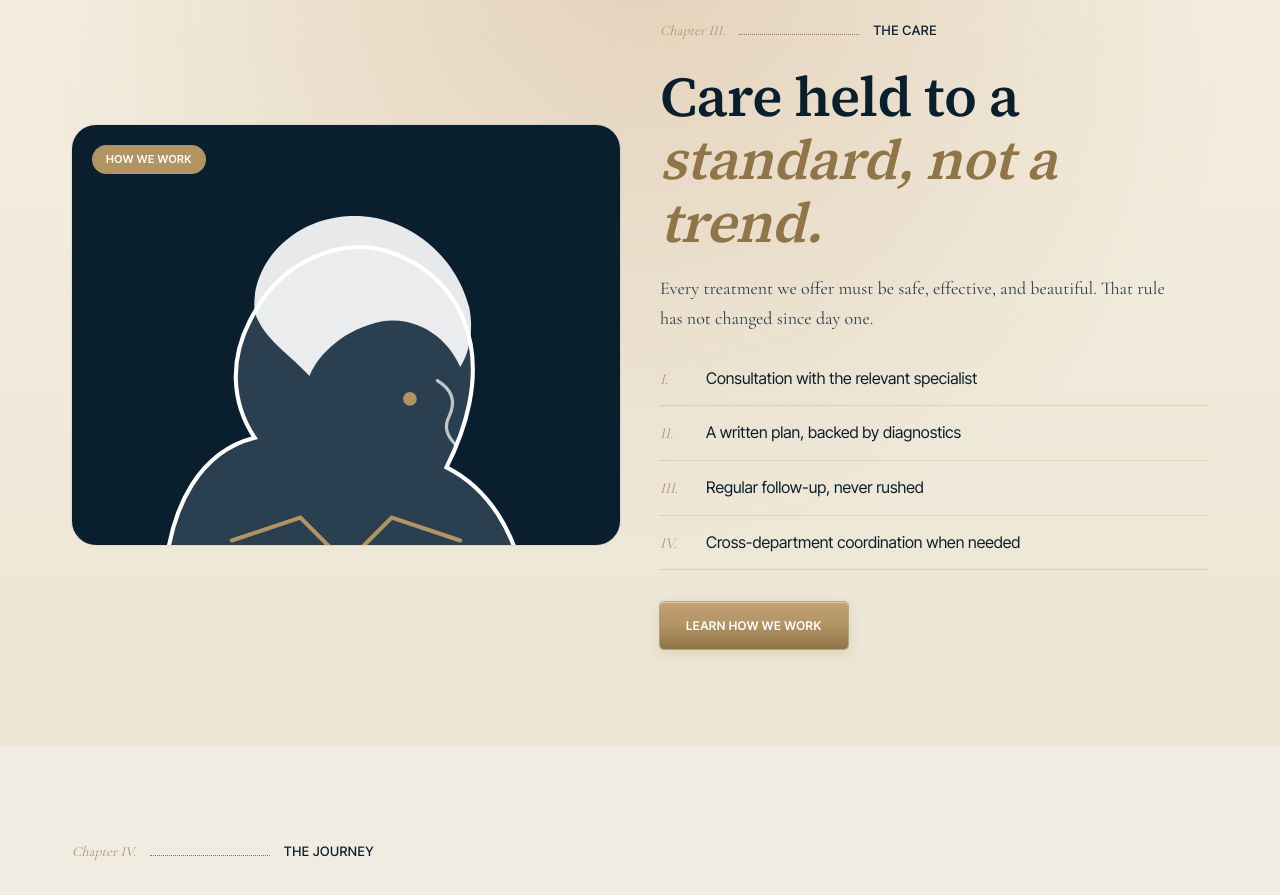
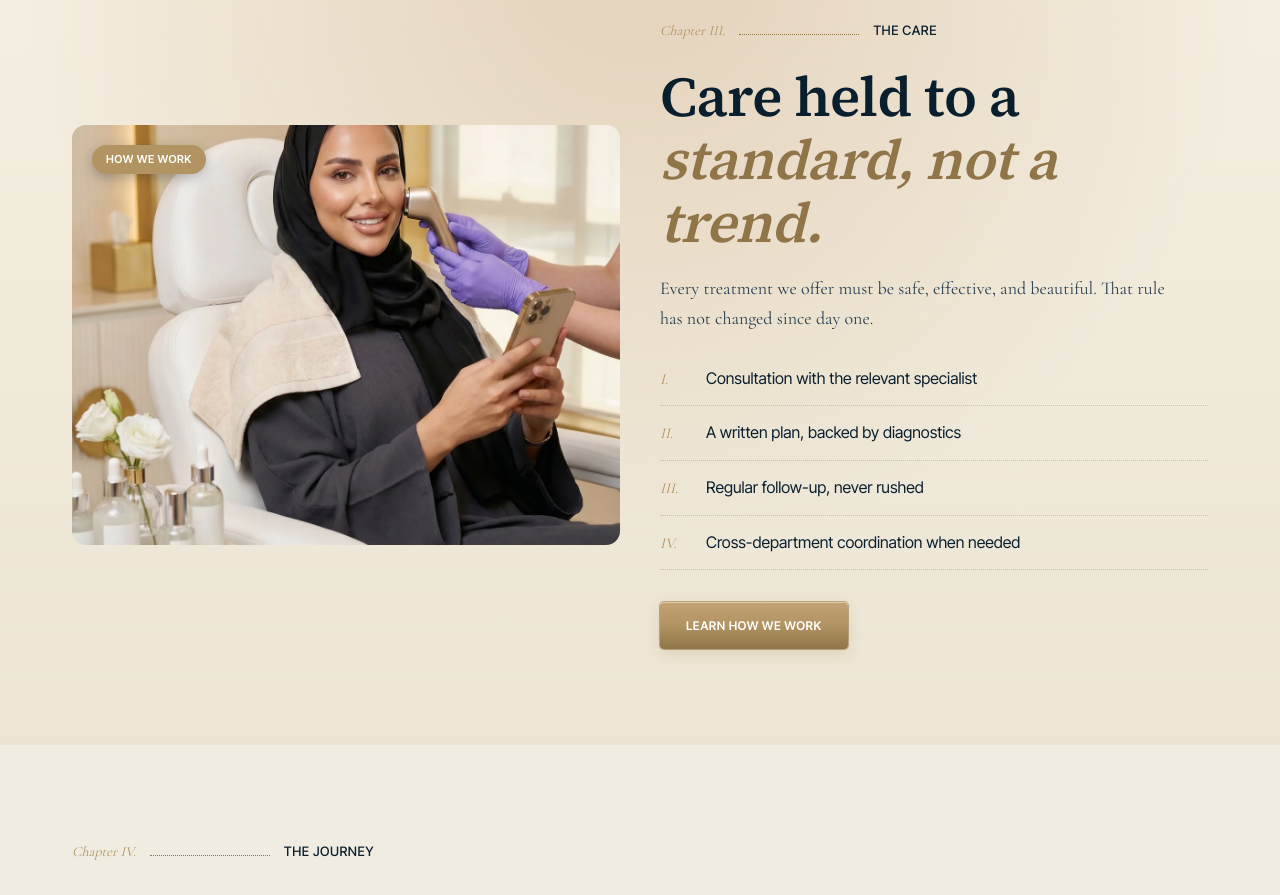
Before and after one commit to sabilox60-byte/bright-al-ahsa-clinic-2, a Next.js app: page / in a window 1280 px wide. Shown: the part 2820-3715 px from the top of the page. Built offline with nearby package versions, Linux system fonts and the light colour scheme; no server answers; a web font is replaced by a local one.

Commit message:
fix(al-ahsa/care): mirror Khobar — real photo in TailoredCare section

```diff
--- a/components/TailoredCare.tsx
+++ b/components/TailoredCare.tsx
@@ -1,4 +1,4 @@
-import Portrait from "./Portrait";
+import Image from "next/image";
 import ChapterMark from "./ChapterMark";
 import { clinicConfig } from "@/lib/clinic-config";
 
@@ -10,8 +10,14 @@ export default function TailoredCare() {
         className="container-page grid gap-10 items-center mobile-stack"
         style={{ gridTemplateColumns: "1fr 1fr" }}
       >
-        <div className="relative">
-          <Portrait variant="dark" style={{ width: "100%", height: 420 }} />
+        <div className="relative" style={{ width: "100%", height: 420, borderRadius: 14, overflow: "hidden" }}>
+          <Image
+            src="/media/care/standard.webp"
+            alt={c.headlinePartA.en + " " + c.headlineEm.en}
+            fill
+            sizes="(max-width: 768px) 100vw, 50vw"
+            style={{ objectFit: "cover", objectPosition: "center" }}
+          />
           <div
             style={{
               position: "absolute",
@@ -25,6 +31,7 @@ export default function TailoredCare() {
               letterSpacing: "0.5px",
               textTransform: "uppercase",
               fontWeight: 600,
+              boxShadow: "0 4px 12px rgba(10,31,46,0.25)",
             }}
           >
             {c.badge.en}
```
Also changed, not shown: public/media/care/standard.webp (added).
